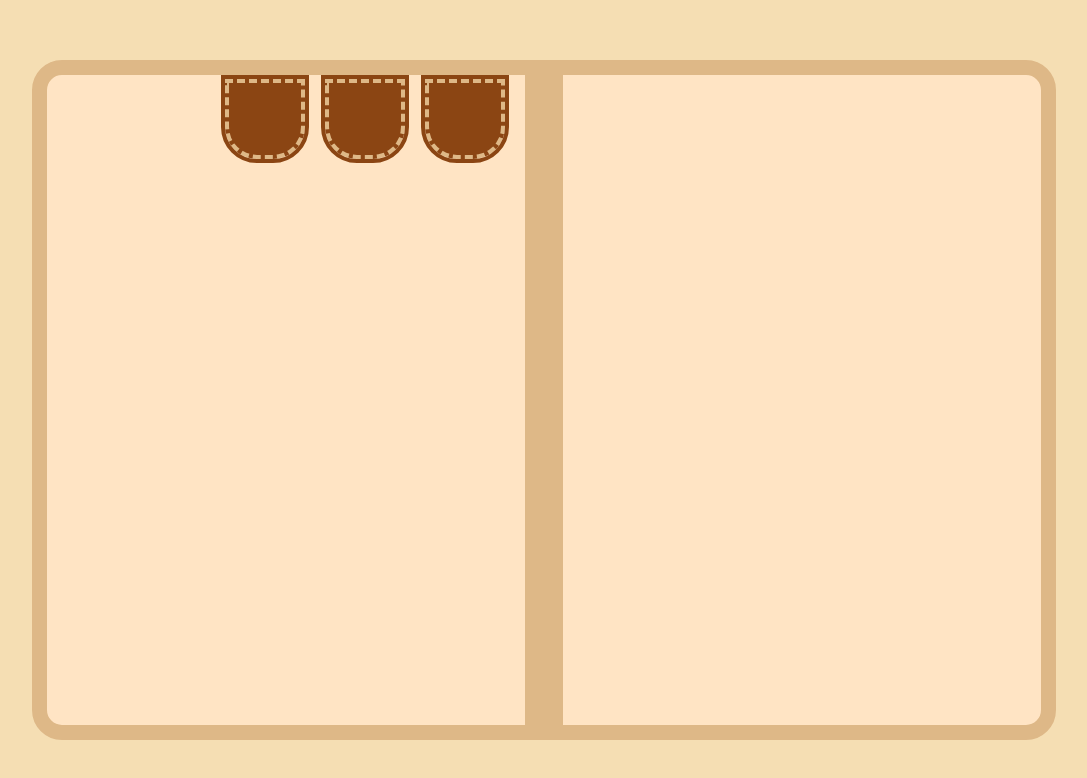
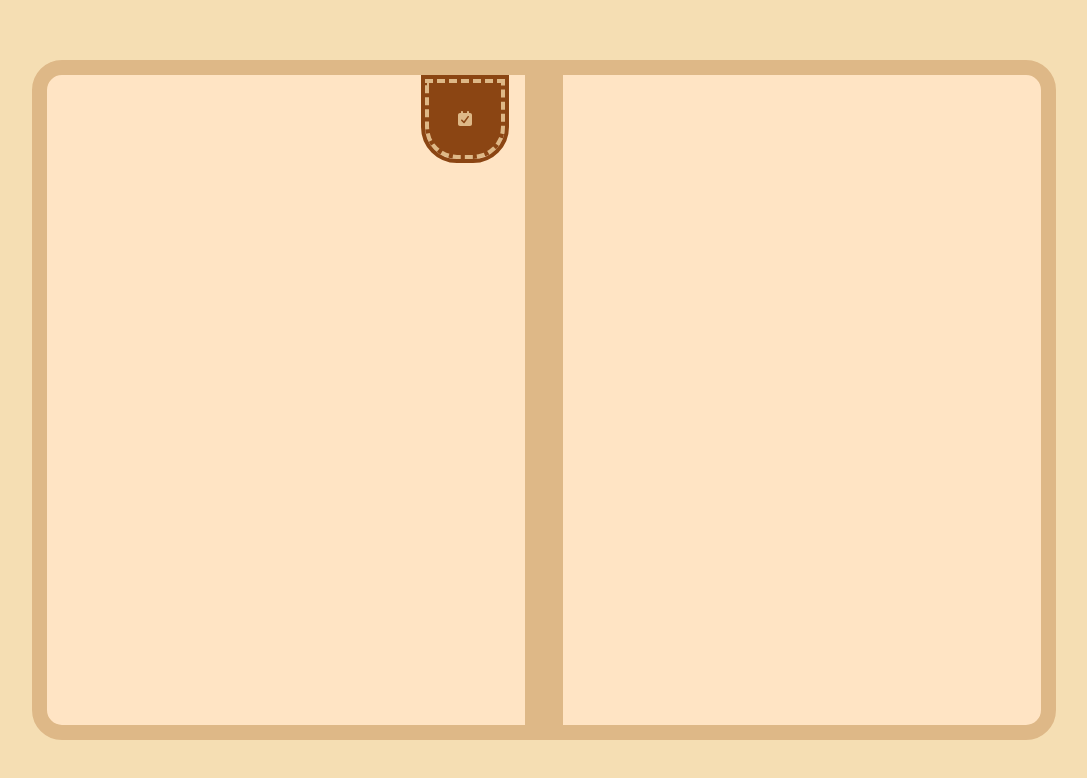
Before and after one commit to ConstintCreations/Vana, a Next.js app: page / in a window 1280 px wide. Shown: the top 778 px of the page, without its empty margins (96-1183 px from the left). Built offline with nearby package versions, Linux system fonts and the light colour scheme.

Commit message:
Added FontAwesome Icon support and made Section Buttons use an icon

```diff
--- a/package.json
+++ b/package.json
@@ -9,6 +9,9 @@
     "lint": "eslint"
   },
   "dependencies": {
+    "@fortawesome/free-solid-svg-icons": "^7.2.0",
+    "@fortawesome/react-fontawesome": "^3.3.1",
+    "fontawesome-free": "^1.0.4",
     "next": "16.2.4",
     "react": "19.2.4",
     "react-dom": "19.2.4"
--- a/src/app/components/sectionButton.tsx
+++ b/src/app/components/sectionButton.tsx
@@ -1,7 +1,9 @@
-export default function SectionButton() {
+import { FontAwesomeIcon, FontAwesomeIconProps } from "@fortawesome/react-fontawesome"
+
+export default function SectionButton({icon}: FontAwesomeIconProps) {
     return (
-        <button className="bg-saddlebrown w-20 h-20 rounded-b-4xl outline-4 outline-saddlebrown border-burlywood border-4 border-dashed p-3 cursor-pointer transition-colors duration-300 hover:bg-sienna hover:outline-sienna hover:border-bisque">
-
+        <button className="bg-saddlebrown w-20 h-20 rounded-b-4xl outline-4 outline-saddlebrown border-burlywood border-4 border-dashed p-3 cursor-pointer transition-colors duration-300 hover:bg-sienna hover:outline-sienna hover:border-bisque grid place-items-center group">
+            <FontAwesomeIcon className="size-12 text-burlywood group-hover:text-bisque transition-colors duration-300" icon={icon}></FontAwesomeIcon>
         </button>
     )
 }
--- a/src/app/page.tsx
+++ b/src/app/page.tsx
@@ -1,4 +1,6 @@
 import SectionButton from "./components/sectionButton";
+import { FontAwesomeIcon } from "@fortawesome/react-fontawesome";
+import { faCalendarCheck } from "@fortawesome/free-solid-svg-icons";
 
 export default function Home() {
   return (
@@ -6,9 +8,7 @@ export default function Home() {
         <div className="bg-bisque border-15 border-burlywood w-[80vw] h-[85vh] rounded-[30px] flex flex-row">
           <div className="page-left page flex flex-col">
             <div className="flex flex-row-reverse py-[4px] px-5 gap-5">
-              <SectionButton />
-              <SectionButton />
-              <SectionButton />
+              <SectionButton icon={faCalendarCheck} />
             </div>
           </div>
           <div className="bg-burlywood w-[8%] h-full"></div>
```
Also changed, not shown: 1 other file (tests, documents, lock files or other folders).
